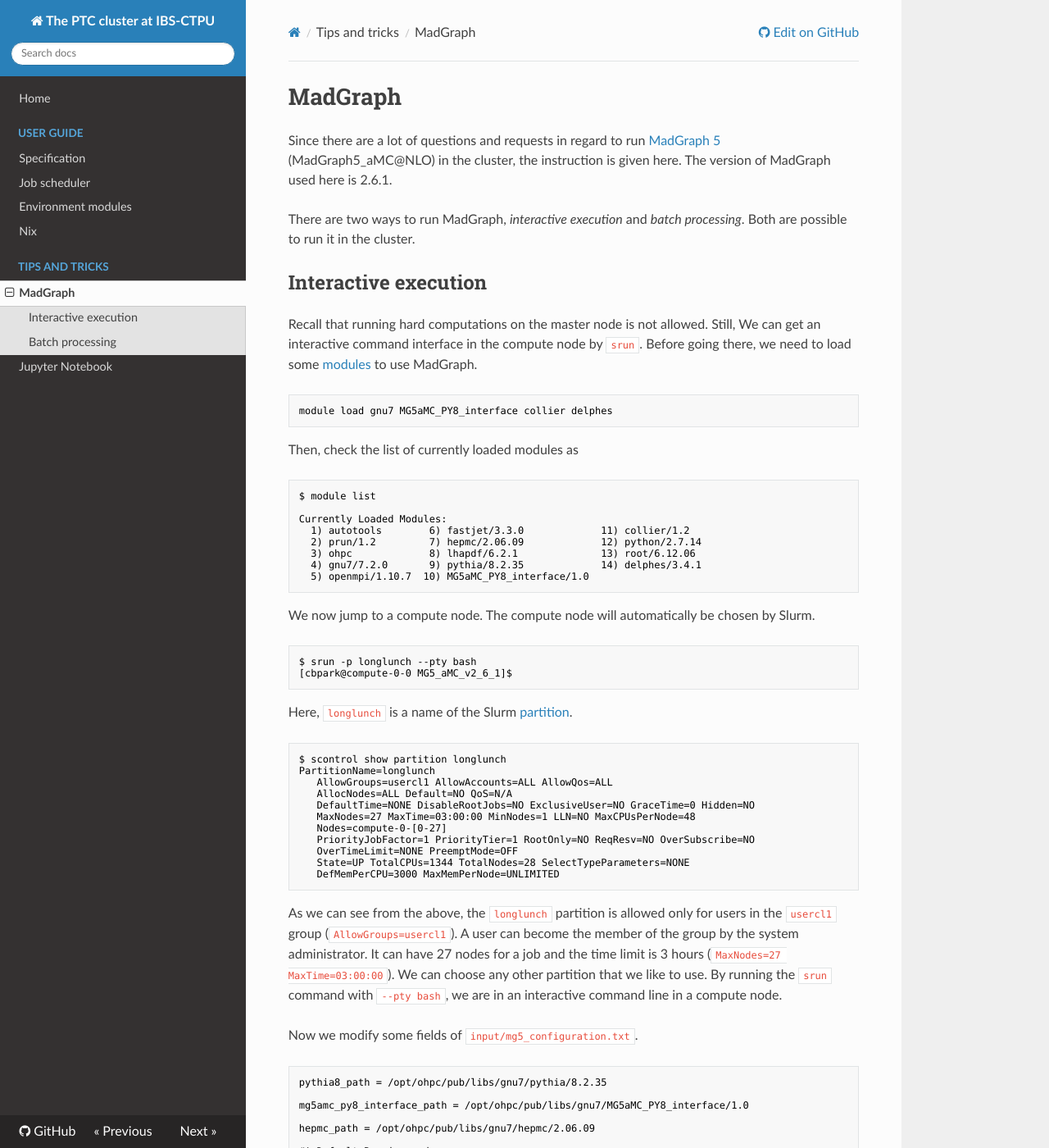
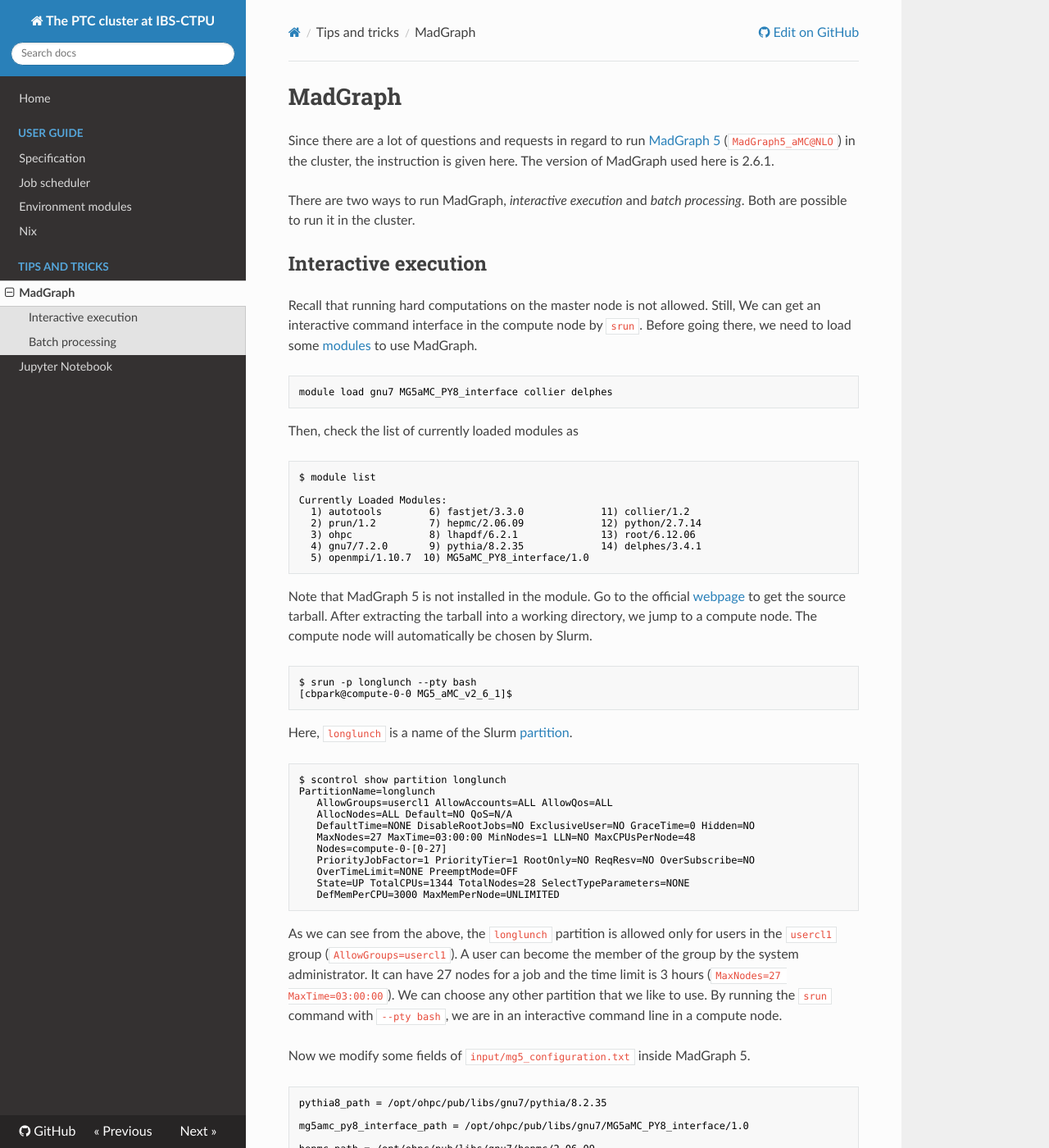
Before and after one commit to cbpark/ptc-cluster, an MkDocs documentation site: the page built from docs/tips-and-tricks/madgraph.md, in a window 1280 px wide and 1400 px high. Shown: the whole window at 82% size. Built offline with MkDocs 1.6.1, drawn with Linux system fonts in a browser that asks for light colours; nearby versions of some CDN libraries; old or Windows-style settings are respelled for this version of MkDocs; some of the changed text lies outside the part shown.

Commit message:
Update madgraph.md

````diff
--- a/docs/tips-and-tricks/madgraph.md
+++ b/docs/tips-and-tricks/madgraph.md
@@ -1,6 +1,6 @@
 # MadGraph
 
-Since there are a lot of questions and requests in regard to run [MadGraph 5](https://launchpad.net/mg5amcnlo) (MadGraph5_aMC@NLO) in the cluster, the instruction is given here. The version of MadGraph used here is 2.6.1.
+Since there are a lot of questions and requests in regard to run [MadGraph 5](https://launchpad.net/mg5amcnlo) (`MadGraph5_aMC@NLO`) in the cluster, the instruction is given here. The version of MadGraph used here is 2.6.1.
 
 There are two ways to run MadGraph, _interactive execution_ and _batch processing_. Both are possible to run it in the cluster.
 
@@ -25,7 +25,7 @@ Currently Loaded Modules:
   5) openmpi/1.10.7  10) MG5aMC_PY8_interface/1.0
 ```
 
-We now jump to a compute node. The compute node will automatically be chosen by Slurm.
+Note that MadGraph 5 is not installed in the module. Go to the official [webpage]((https://launchpad.net/mg5amcnlo)) to get the source tarball. After extracting the tarball into a working directory, we jump to a compute node. The compute node will automatically be chosen by Slurm.
 
 ``` no-highlight
 $ srun -p longlunch --pty bash
@@ -50,7 +50,7 @@ PartitionName=longlunch
 
 As we can see from the above, the `longlunch` partition is allowed only for users in the `usercl1` group (`AllowGroups=usercl1`). A user can become the member of the group by the system administrator. It can have 27 nodes for a job and the time limit is 3 hours (`MaxNodes=27 MaxTime=03:00:00`). We can choose any other partition that we like to use. By running the `srun` command with `--pty bash`, we are in an interactive command line in a compute node.
 
-Now we modify some fields of `input/mg5_configuration.txt`.
+Now we modify some fields of `input/mg5_configuration.txt` inside MadGraph 5.
 
 ``` no-highlight
 pythia8_path = /opt/ohpc/pub/libs/gnu7/pythia/8.2.35
@@ -117,7 +117,7 @@ cluster_queue = longlunch
 cluster_size = 100
 ```
 
-Here, we choose the cluster running mode (`run_mode = 1`) to be the Slurm workload manager (`cluster_type = slurm`). The job will be submitted to the `longlunch` partition (`cluster_queue = longlunch`) using up to 100 cores (`cluster_size = 100`). Recall that the maximum allowed number of nodes is 27 and the maximum number of CPUs per node is 48 for a job submitted to the `longlunch` partition. In practice, MadGraph will choose the number of cores to use within the specified `cluster_size`.
+Here, we choose the cluster running mode (`run_mode = 1`) to be the Slurm workload manager (`cluster_type = slurm`). The job will be submitted to the `longlunch` partition (`cluster_queue = longlunch`) using _up to_ 100 cores (`cluster_size = 100`). Recall that the maximum allowed number of nodes is 27 and the maximum number of CPUs per node is 48 for a job submitted to the `longlunch` partition. In practice, MadGraph will choose the number of cores to use within the specified `cluster_size`.
 
 After modifying the other fields if necessary, we run `mg5_aMC`.
 
````
Also changed, not shown: other parts of docs/tips-and-tricks/madgraph.md (+1 -1 lines).
